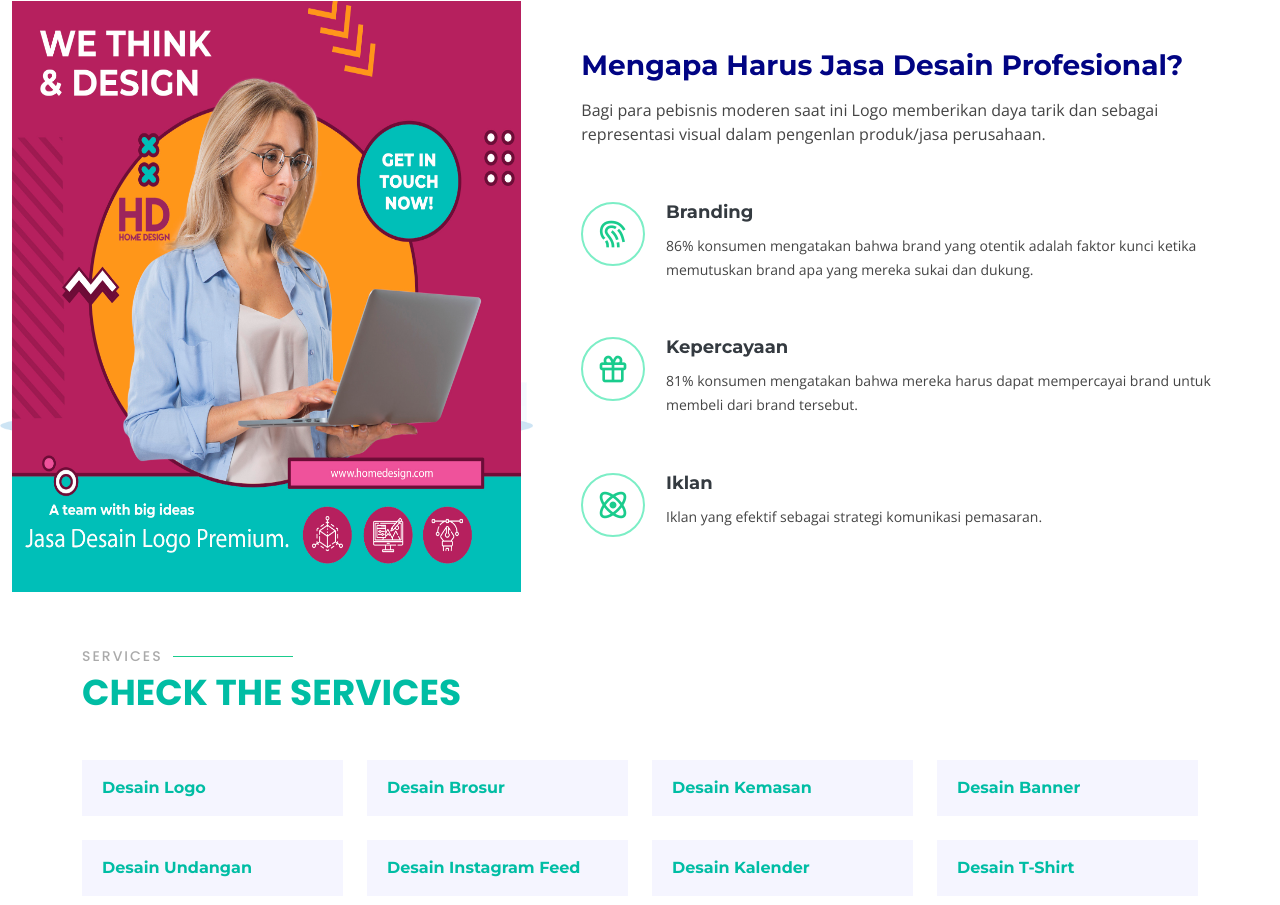
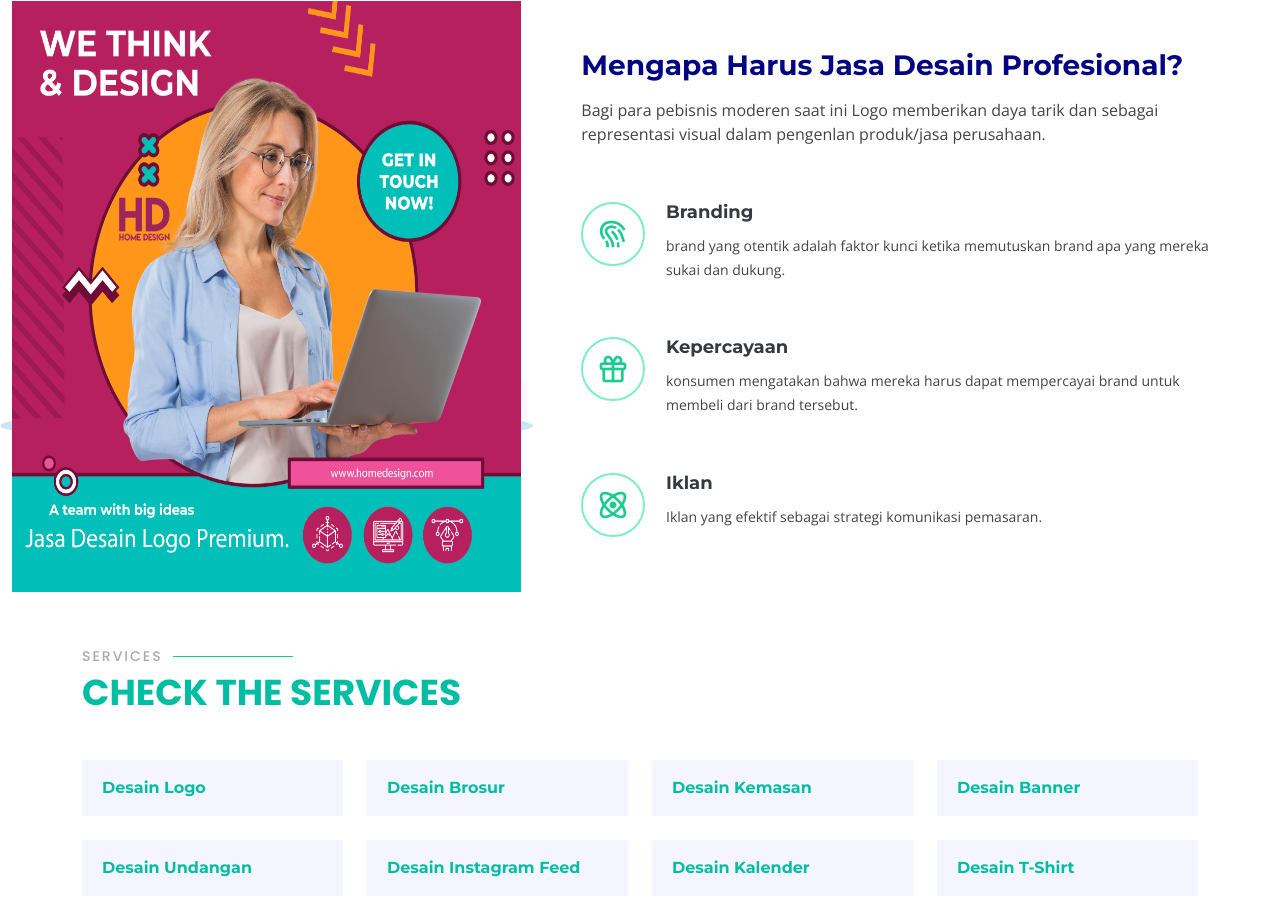
Before and after one commit to Bagusdwik/Jasa-desain, a plain HTML site: page index.html in a window 1280 px wide. Shown: the part 635-1540 px from the top of the page. Drawn offline with nearby package versions, Linux system fonts and the light colour scheme.

Commit message:
Update index.html

```diff
--- a/index.html
+++ b/index.html
@@ -126,14 +126,14 @@
             <div class="icon-box" data-aos="zoom-in" data-aos-delay="100">
               <div class="icon"><i class="bx bx-fingerprint"></i></div>
               <h4 class="title"><a href="">Branding</a></h4>
-              <p class="description">86% konsumen mengatakan bahwa brand yang otentik adalah faktor kunci ketika
+              <p class="description">brand yang otentik adalah faktor kunci ketika
                 memutuskan brand apa yang mereka sukai dan dukung.</p>
             </div>
 
             <div class="icon-box" data-aos="zoom-in" data-aos-delay="200">
               <div class="icon"><i class="bx bx-gift"></i></div>
               <h4 class="title"><a href="">Kepercayaan</a></h4>
-              <p class="description">81% konsumen mengatakan bahwa mereka harus dapat mempercayai brand untuk membeli
+              <p class="description">konsumen mengatakan bahwa mereka harus dapat mempercayai brand untuk membeli
                 dari brand tersebut. </p>
             </div>
 
@@ -544,7 +544,7 @@
               <div class="phone">
                 <i class="bi bi-phone"></i>
                 <h4>Call:</h4>
-                <p>+62 88230329747</p>
+                <p><a href="wa.me/+6288230329747">+62 88230329747</a></p>
               </div>
 
             </div>
```
